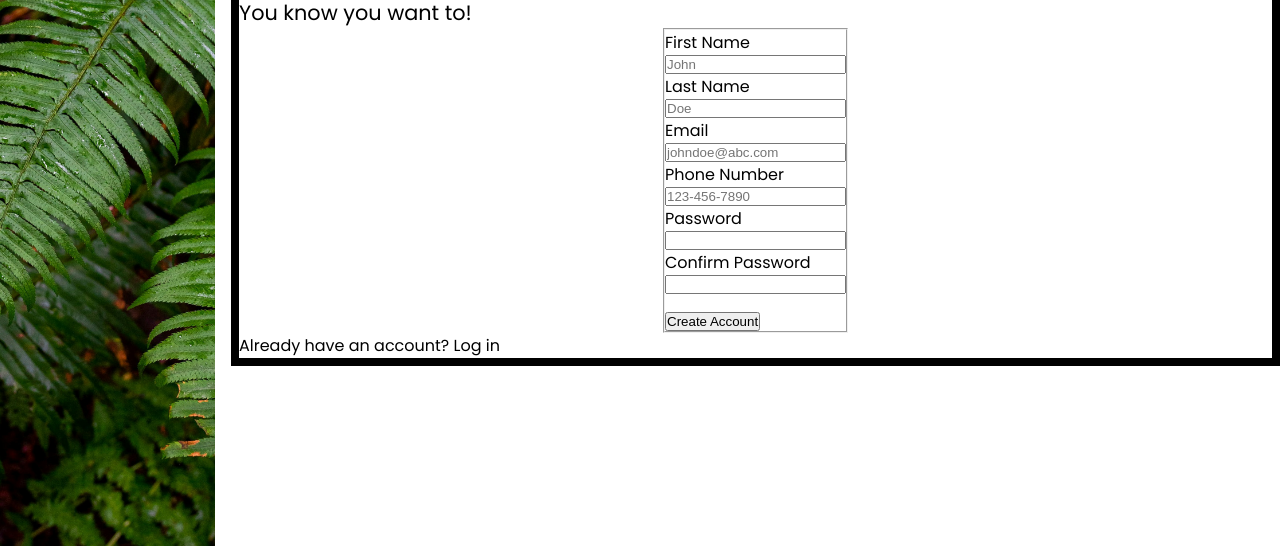
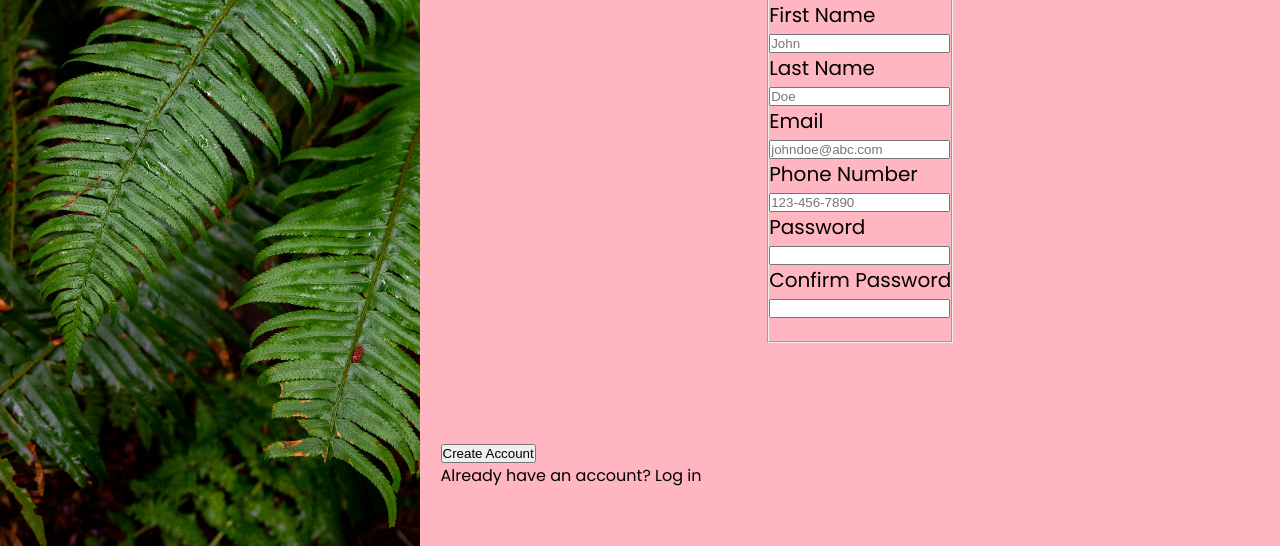
Before and after one commit to samsonite565/the_odin_project, a plain HTML site: page signUpForm_project/index.html in a window 1280 px wide. Shown: the part 254-800 px from the top of the page. Drawn offline with Linux system fonts and the light colour scheme.

Commit message:
Made both containters 100%vh and evened out page. Need to start adding color and balance out the page and submit the project

```diff
--- a/signUpForm_project/index.html
+++ b/signUpForm_project/index.html
@@ -8,22 +8,22 @@
     <title>"Sign-Up Fourm</title>
 
   </head>
-
   <body>
-    <div class="left-side_contents"> <!--Containter for the log and the images -->
+    <div class="left-side_contents"> <!--Container for the log and the images -->
       <div class="left_side_title">
         <img src="./assets/odin-lined_logo.png" alt="odin_logo" width="380px" height="508" class="main_logo">
         <h1 id="logo-text">ODIN</h1>
       </div>
     </div>
-    <div class="right_side_container"> <!--Containter for the main header and the form-->
+    <div class="right_side_container"> <!--Container for the right side that has the form, header, and footer-->
       <div class="right_side_heading">
         <header>This is not a real online service! You know you need something like this in your life to help you realize
           our
           deepest dreams. Sign up <i>now</i> to get started.</header>
         <header>You know you want to!</header>
       </div>
-      <div class="right_side_form">
+      <div class="right_side_form"> <!--Start of the main forum-->
+
         <form action=".index.js" method="GET">
           <fieldset class="form_container">
 
@@ -50,12 +50,12 @@
               <p>Confirm Password</p>
               <input for="confirmed_password" type="text" required></br></br>
             </div>
-            <button>Create Account</button>
           </fieldset>
         </form>
 
       </div>
       <div class="right_side_footer">
+        <button>Create Account</button>
         <p>Already have an account? Log in</p>
       </div>
     </div>
--- a/signUpForm_project/style.css
+++ b/signUpForm_project/style.css
@@ -32,8 +32,6 @@
 body {
     display: flex;
     justify-content: center;
-    align-items: center;
-    gap: 1em;
 }
 
 header {
@@ -50,9 +48,10 @@ p {
     background-size: cover;
     background-position: center;
     position: relative;
-    width: 25vw;
+    width: auto;
     height: 100vh;
     display: flex;
+    flex:1;
 }
 
 .left_side_title {
@@ -78,19 +77,25 @@ p {
 }
 
 .right_side_container {
-    border: 8px solid black;
     display: flex;
     flex-direction: column;
+    flex: 2;
+    height: 100vh;
+    justify-content: space-evenly;
+    padding-left: 1.3em;
+    gap: 43px;
+    background: lightpink;
 }
 .right_side_heading {
     align-items: start;
+    margin-bottom: 0px;
 
 }
 
 .right_side_form {
     justify-items: center;
-
+    font-size: 1.25em;
 }
 .right_side_footer {
-
+  align-items: revert
 }
```
